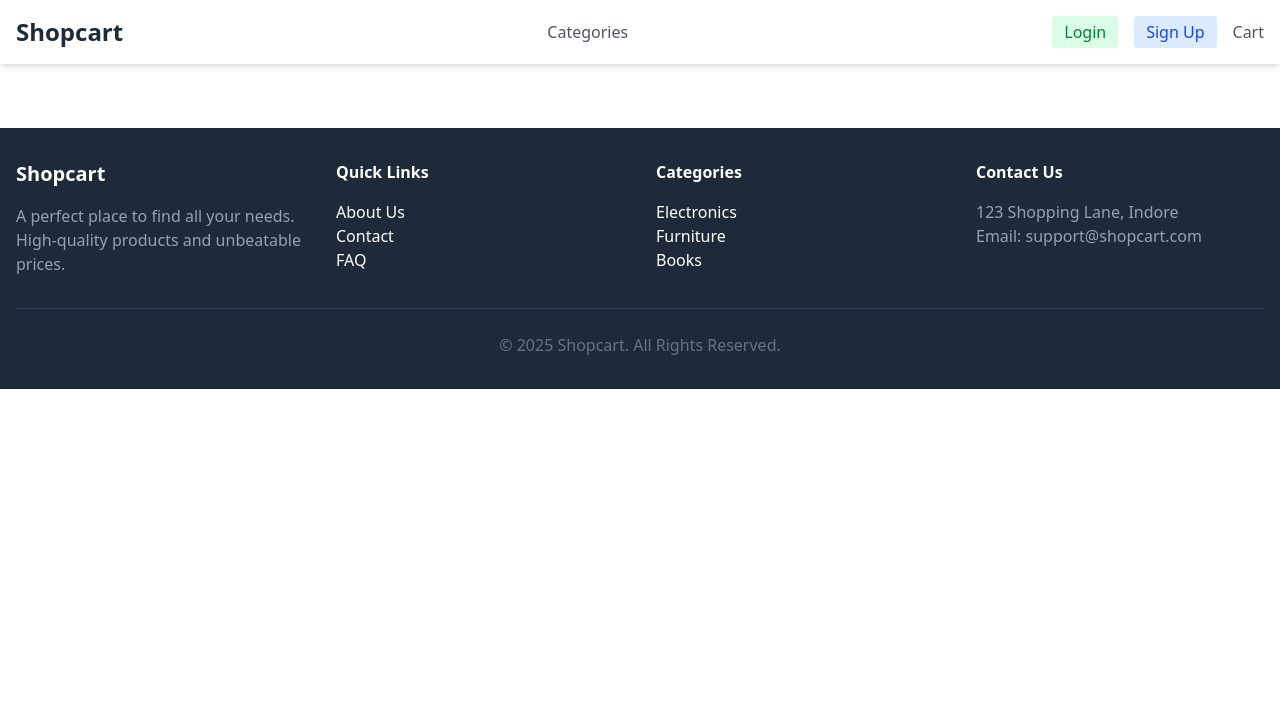
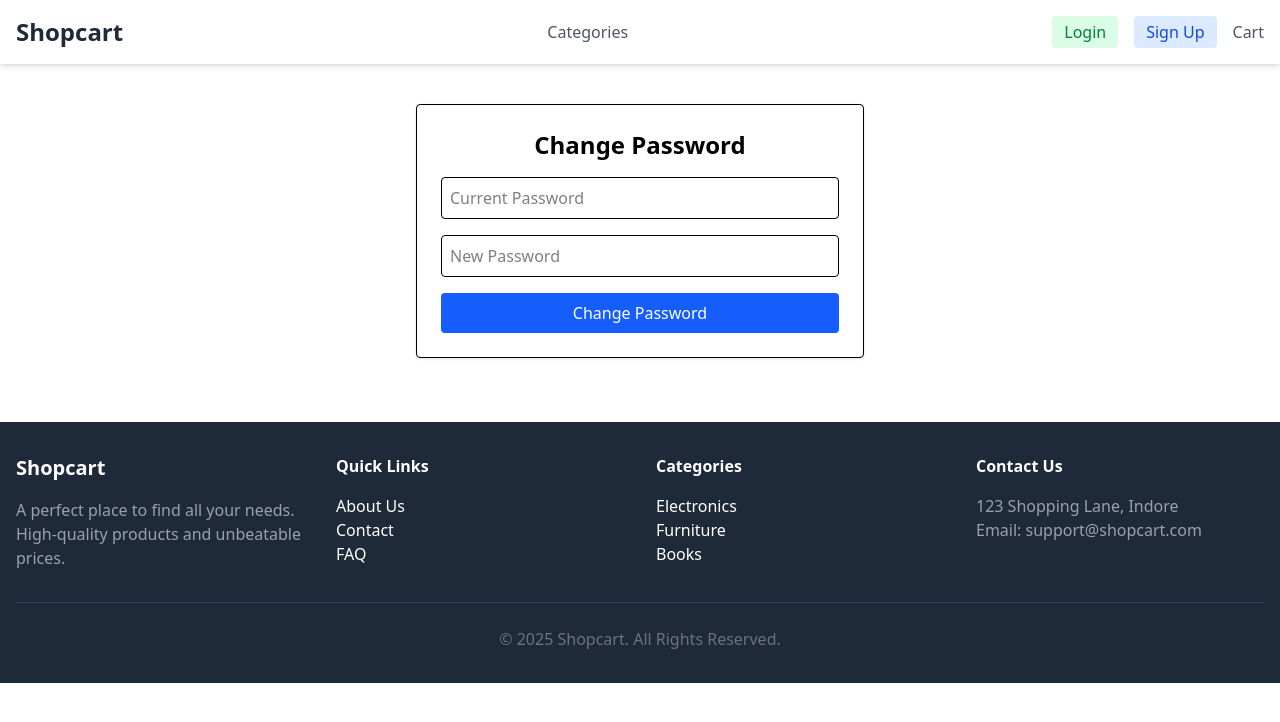
Before and after one commit to Mukesh704/E-commerce, a React (Vite) app in the folder FRONTEND/: page /change-password in a window 1280 px wide. Shown: the top 722 px of the page. Built offline with nearby package versions, Linux system fonts and the light colour scheme; no server answers.

Commit message:
renamed resetPassword to changePassword in backend & implemented changePassword functionality to frntend profilePage

```diff
--- a/FRONTEND/src/App.jsx
+++ b/FRONTEND/src/App.jsx
@@ -14,6 +14,7 @@ import OrderDetailsPage from './pages/OrderDetailsPage';
 import ForgotPassword from './pages/ForgotPassword';
 import VerifyOtp from './pages/VerifyOtp';
 import ResetPasswordViaOtp from './pages/ResetPasswordViaOtp';
+import ChangePasswordPage from './pages/ChangePasswordPage';
 
 const App = () => {
   return (
@@ -33,6 +34,7 @@ const App = () => {
           <Route path="/forgot-password" element={<ForgotPassword />} />
           <Route path="/verify-otp" element={<VerifyOtp />} />
           <Route path="/reset-password-otp" element={<ResetPasswordViaOtp />} />
+          <Route path="/change-password" element={<ChangePasswordPage />} />
         </Routes>
       </main>
       <Footer />
--- a/FRONTEND/src/components/common/Header.jsx
+++ b/FRONTEND/src/components/common/Header.jsx
@@ -6,6 +6,12 @@ import { useCart } from '../../contexts/CartContext';
 const Header = () => {
   const { isAuthenticated, user, logout } = useAuth();
   const { cartItems } = useCart();
+
+  const getFirstName = () => {
+    if (!user?.name || typeof user.name !== 'string') return 'Profile';
+    const firstName = user.name.split(' ')[0];
+    return firstName.charAt(0).toUpperCase() + firstName.slice(1);
+  };
 
   return (
     <header className="bg-white shadow-md sticky top-0 z-50">
@@ -23,10 +29,7 @@ const Header = () => {
                 to="/profile"
                 className="px-3 py-1 bg-black text-white rounded hover:bg-gray-800 transition duration-200"
               >
-                {user?.name
-                  ?.split(' ')[0]
-                  ?.charAt(0)
-                  ?.toUpperCase() + user?.name?.split(' ')[0]?.slice(1)}
+                {getFirstName()}
               </Link>
               <button
                 onClick={logout}
--- /dev/null
+++ b/FRONTEND/src/pages/ChangePasswordPage.jsx
@@ -0,0 +1,67 @@
+import React, { useState } from 'react';
+import { useNavigate } from 'react-router-dom';
+import { changePassword } from '../services/api';
+import { useAuth } from '../contexts/AuthContext';
+
+const ChangePasswordPage = () => {
+  const [oldPass, setOldPass] = useState('');
+  const [newPass, setNewPass] = useState('');
+  const [message, setMessage] = useState('');
+  const navigate = useNavigate();
+  const { logout } = useAuth();
+
+  const handleSubmit = async (e) => {
+    e.preventDefault();
+    setMessage('');
+
+    try {
+      const res = await changePassword({ oldPass, newPass });
+      setMessage(res.data.message);
+
+      // Auto-logout after short delay
+      setTimeout(() => {
+        logout();                // clear token / context
+        navigate('/login');     // redirect to login
+      }, 2000);
+    } catch (err) {
+      setMessage(err.response?.data?.error || 'Password change failed');
+    }
+  };
+
+  return (
+    <div className="max-w-md mx-auto mt-10 p-6 border rounded shadow">
+      <h2 className="text-2xl font-bold mb-4 text-center">Change Password</h2>
+
+      <form onSubmit={handleSubmit} className="space-y-4">
+        <input
+          type="password"
+          placeholder="Current Password"
+          className="w-full p-2 border rounded"
+          value={oldPass}
+          onChange={(e) => setOldPass(e.target.value)}
+          required
+        />
+        <input
+          type="password"
+          placeholder="New Password"
+          className="w-full p-2 border rounded"
+          value={newPass}
+          onChange={(e) => setNewPass(e.target.value)}
+          required
+        />
+        <button
+          type="submit"
+          className="w-full bg-blue-600 text-white py-2 rounded"
+        >
+          Change Password
+        </button>
+      </form>
+
+      {message && (
+        <p className="mt-4 text-center text-sm text-gray-700">{message}</p>
+      )}
+    </div>
+  );
+};
+
+export default ChangePasswordPage;
--- a/FRONTEND/src/pages/ProfilePage.jsx
+++ b/FRONTEND/src/pages/ProfilePage.jsx
@@ -2,7 +2,7 @@ import React, { useEffect, useState } from 'react';
 import { useAuth } from '../contexts/AuthContext';
 import Button from '../components/common/Button';
 import { useNavigate, Link } from 'react-router-dom';
-import api from '../services/api'; // ✅ using configured axios instance
+import api from '../services/api';
 
 const ProfilePage = () => {
   const { user, logout, loading } = useAuth();
@@ -14,8 +14,8 @@ const ProfilePage = () => {
     const fetchOrdersAndWishlist = async () => {
       try {
         const [orderRes, profileRes] = await Promise.all([
-          api.get('/orders'),        // ✅ token included
-          api.get('/users/me'),      // ✅ token included
+          api.get('/orders'),
+          api.get('/users/me'),
         ]);
 
         if (orderRes.data.success) {
@@ -24,9 +24,8 @@ const ProfilePage = () => {
 
         if (profileRes.data.success) {
           const wishlistIds = profileRes.data.response.wishlist;
-
           const productPromises = wishlistIds.map(id =>
-            api.get(`/products/${id}`)  // ✅ token included
+            api.get(`/products/${id}`)
           );
           const productResults = await Promise.all(productPromises);
           const products = productResults.map(res => res.data.response);
@@ -51,10 +50,16 @@ const ProfilePage = () => {
   return (
     <div className="container mx-auto px-4 py-8">
       <h1 className="text-3xl font-bold mb-6">My Profile</h1>
-      <div className="bg-white p-6 rounded-lg shadow-md">
+
+      {/* Profile Info */}
+      <div className="bg-white p-6 rounded-lg shadow-md mb-10">
         <p className="mb-2"><strong>Name:</strong> {user.name}</p>
         <p className="mb-4"><strong>Email:</strong> {user.email}</p>
-        <Button onClick={handleLogout} variant="secondary">Logout</Button>
+        <div className="flex gap-4 mt-4">
+          <Button onClick={() => navigate('/change-password')}>
+            Change Password
+          </Button>
+        </div>
       </div>
 
       {/* Wishlist Section */}
@@ -111,6 +116,16 @@ const ProfilePage = () => {
           </div>
         )}
       </div>
+
+      {/* Logout Button at the Bottom */}
+      <div className="text-center mt-12">
+        <button
+          onClick={handleLogout}
+          className="text-red-600 hover:underline font-semibold"
+        >
+          Logout
+        </button>
+      </div>
     </div>
   );
 };
--- a/FRONTEND/src/services/api.js
+++ b/FRONTEND/src/services/api.js
@@ -30,7 +30,7 @@ export const resetPasswordViaOtp = (email, otp, newPassword) =>
   api.post('/auth/reset-password', { email, otp, newPassword });
 
 // Authenticated User Password Change
-export const resetPassword = (passwords) => api.put('/reset-password', passwords);
+export const changePassword = (passwords) => api.put('/auth/change-password', passwords);
 // passwords: { oldPass, newPass }
 
 // ===== Products =====
```
Also changed, not shown: 2 other files (tests, documents, lock files or other folders).
